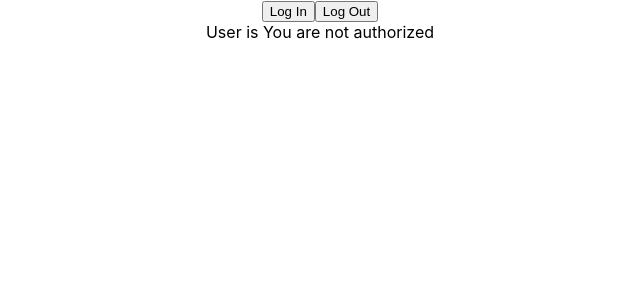
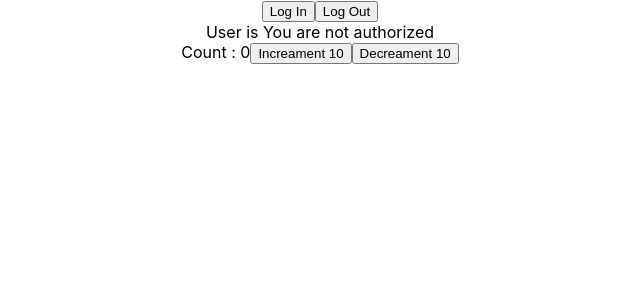
Before and after one commit to RayhanKabir29/react-typscript, a React (Create React App) app: page / in a window 1280 px wide. Shown: the top 300 px of the page, without its empty margins (320-960 px from the left). Built offline with nearby package versions, Linux system fonts and the light colour scheme.

Commit message:
useReducer hook

```diff
--- a/src/App.tsx
+++ b/src/App.tsx
@@ -1,4 +1,5 @@
 import "./App.css";
+import Counter from "./components/state/Counter";
 
 import LoggedIn from "./components/state/LoggedIn";
 
@@ -33,6 +34,7 @@ function App() {
       <Input value=" " handleChange={(event) => console.log("Clicked")} /> */}
       {/* <Container styles={{ border: "1px solid red", padding: "6px" }} /> */}
       <LoggedIn />
+      <Counter />
     </div>
   );
 }
--- /dev/null
+++ b/src/components/state/Counter.tsx
@@ -0,0 +1,38 @@
+import { useReducer } from "react";
+
+type CounterState = {
+  count: number;
+};
+type CounterAction = {
+  type: string;
+  payload: number;
+};
+
+const initialState = { count: 0 };
+
+function reducer(state: CounterState, action: CounterAction) {
+  switch (action.type) {
+    case "increament":
+      return { count: state.count + action.payload };
+    case "decreament":
+      return { count: state.count - action.payload };
+    default:
+      return state;
+  }
+}
+const Counter = () => {
+  const [state, dispatch] = useReducer(reducer, initialState);
+  return (
+    <>
+      Count : {state.count}
+      <button onClick={() => dispatch({ type: "increament", payload: 10 })}>
+        Increament 10
+      </button>
+      <button onClick={() => dispatch({ type: "decreament", payload: 10 })}>
+        Decreament 10
+      </button>
+    </>
+  );
+};
+
+export default Counter;
--- a/src/components/state/User.tsx
+++ b/src/components/state/User.tsx
@@ -5,7 +5,7 @@ type AuthUser = {
   email: string;
 };
 const User = (props: AuthUser) => {
-  const [user, setUser] = useState<AuthUser | null>(null);
+  const [user, setUser] = useState<AuthUser>({} as AuthUser);
   const handleLogin = () => {};
   const handleLogOut = () => {
     setUser({ name: "Kabir", email: "kabir@gmail.com" });
@@ -14,8 +14,8 @@ const User = (props: AuthUser) => {
     <div>
       <button onClick={handleLogin}>Log in</button>
       <button onClick={handleLogOut}>Log Out</button>
-      <div>User name is {user?.name}</div>
-      <div>User Email is {user?.email}</div>
+      <div>User name is {user.name}</div>
+      <div>User Email is {user.email}</div>
     </div>
   );
 };
```
